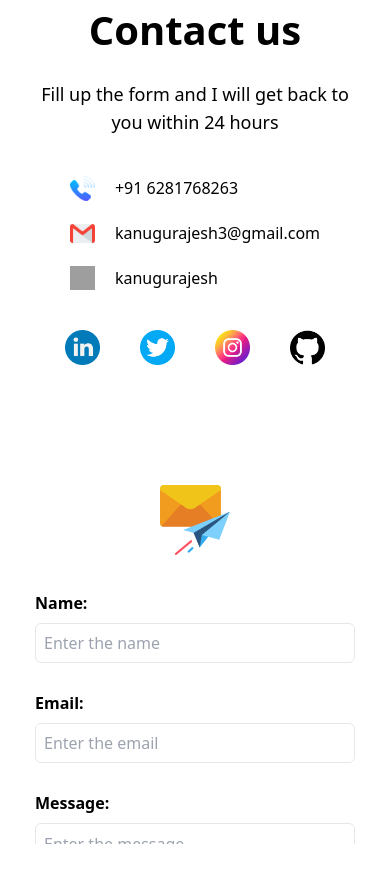
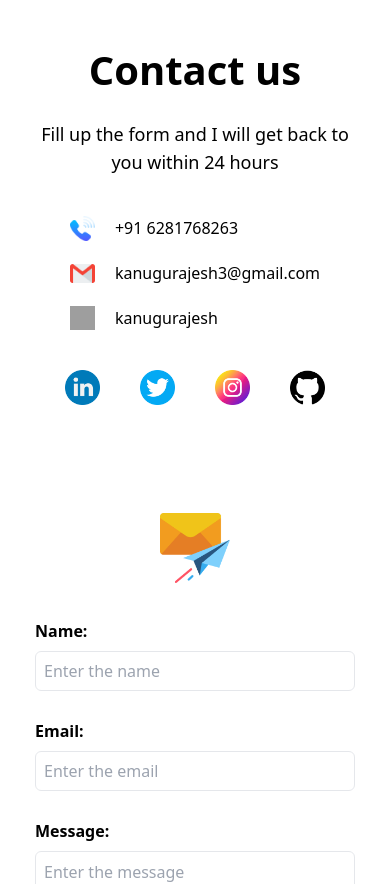
Before and after one commit to kanugurajesh/kanugurajesh.github.io, a Next.js app: page /contact in a window 390 px wide. Before the commit the page ends 844 px from the top, so only its background shows below. Built offline with nearby package versions, Linux system fonts and the light colour scheme; grey boxes are pictures that could not be loaded.

Commit message:
Adding responsiveness to the ui

```diff
--- a/pages/contact.tsx
+++ b/pages/contact.tsx
@@ -76,7 +76,7 @@ export default function Contact() {
     }
 
     return (
-        <div className="w-screen h-screen text-extrabold flex flex-col lg:flex-row lg:justify-around items-center overflow-x-hidden">
+        <div className="w-screen h-screen text-extrabold flex flex-col lg:flex-row lg:justify-around items-center overflow-x-hidden mt-10 lg:mt-0">
             <Toaster />
             <div className="flex flex-col lg:justify-around lg:gap-40 lg:h-3/4 items-center mb-20 lg:mb-0 gap-10">
                 <div className="flex flex-col gap-5">
@@ -140,7 +140,7 @@ export default function Contact() {
                 </div>
                 <div>
                     {/* @ts-ignore */}
-                    <button className="w-full font-bold bg-black hover:bg-white hover:text-black text-white px-5 py-3 rounded-md border border-2 transition ease-in-out" onClick={()=>handleSubmit()}>Send Message</button>
+                    <button className="w-full font-bold bg-black hover:bg-white hover:text-black text-white px-5 py-3 rounded-md border border-2 transition ease-in-out mb-10 lg:mb-0" onClick={()=>handleSubmit()}>Send Message</button>
                 </div>
             </div>
         </div>
```
